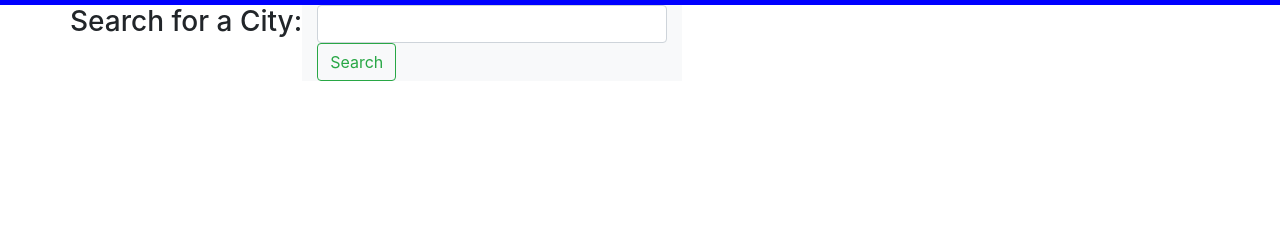
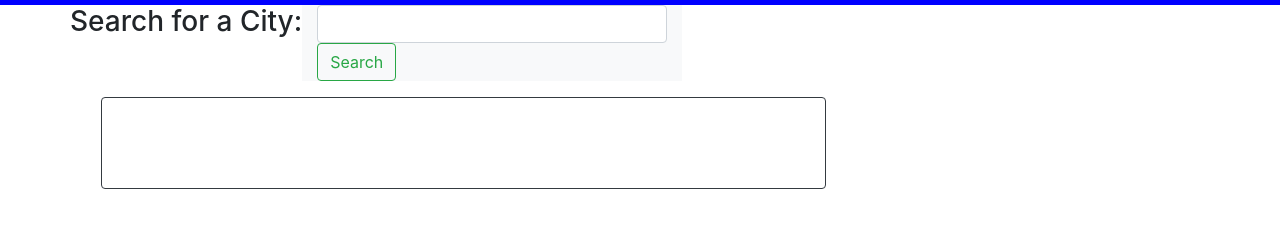
Before and after one commit to Joaquin0152/Weather-, a plain HTML site: page index.html in a window 1280 px wide. Shown: the part 51-278 px from the top of the page. Drawn offline with nearby package versions, Linux system fonts and the light colour scheme.

Commit message:
made some rows for the temp specs

```diff
--- a/index.html
+++ b/index.html
@@ -21,8 +21,38 @@
                     <button class="btn btn-outline-success" type="submit">Search</button>
                 </div>
             </div>
-
-    </div>
+            <div class="col-8">
+                <div class="row mr-0">
+                    <div class="col-12 border border-dark m-3 rounded">
+                        <div class="row">
+                            <div class="col-12">
+                                <span id="city-name" class="city-name align-middle"></span>
+                                <img id="current-pic" src="placeholder" alt="">
+                            </div>
+                        </div>
+                        <div class="row">
+                            <div class="col-12">
+                                <p id="temperature"></p>
+                            </div>
+                        </div>
+                        <div class="row">
+                            <div class="col-12">
+                                <p id="humidity"></p>
+                            </div>
+                        </div>
+                        <div class="row">
+                            <div class="col-12">
+                                <p id="wind-speed"></p>
+                            </div>
+                        </div>
+                        <div class="row">
+                            <div class="col-12 d-flex">
+                                <p id="UV-index"></p>
+                            </div>
+                        </div>
+                    </div>
+                </div>
+            </div>
 
 
     </div>
```
